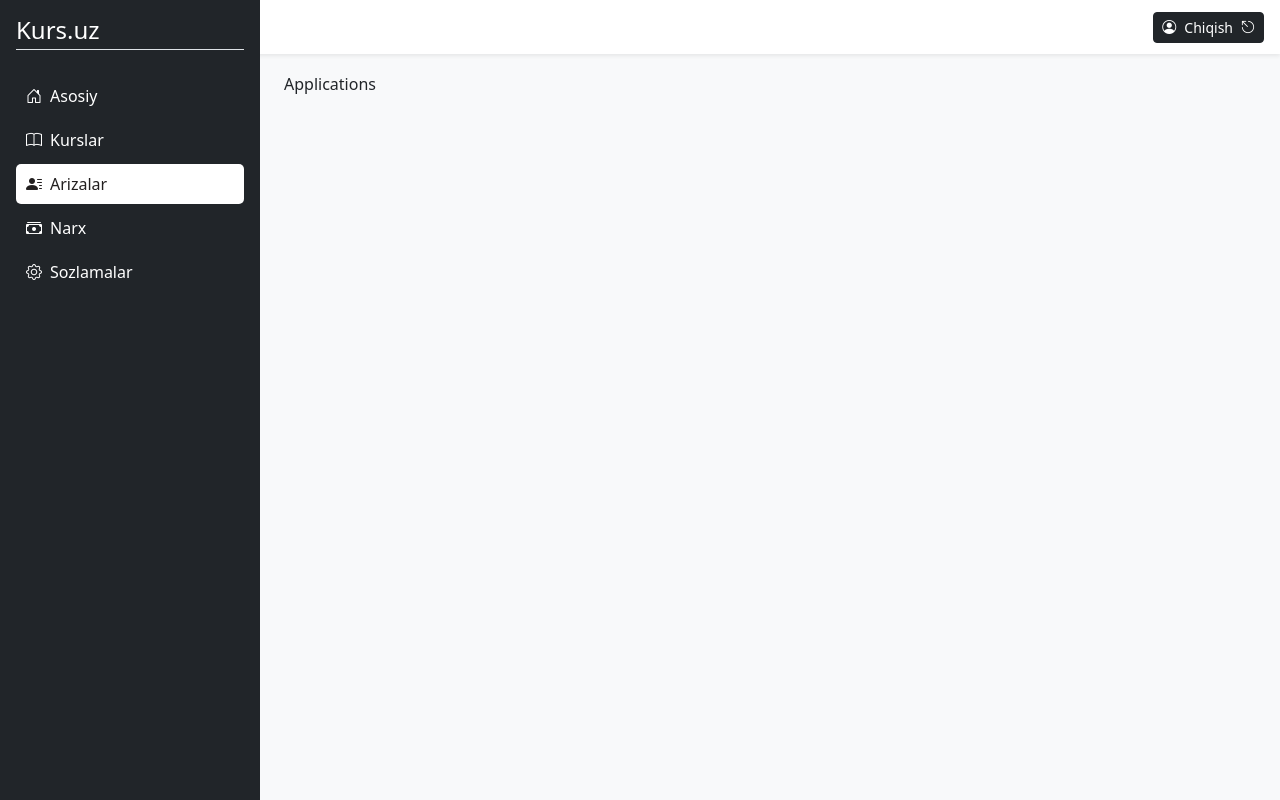
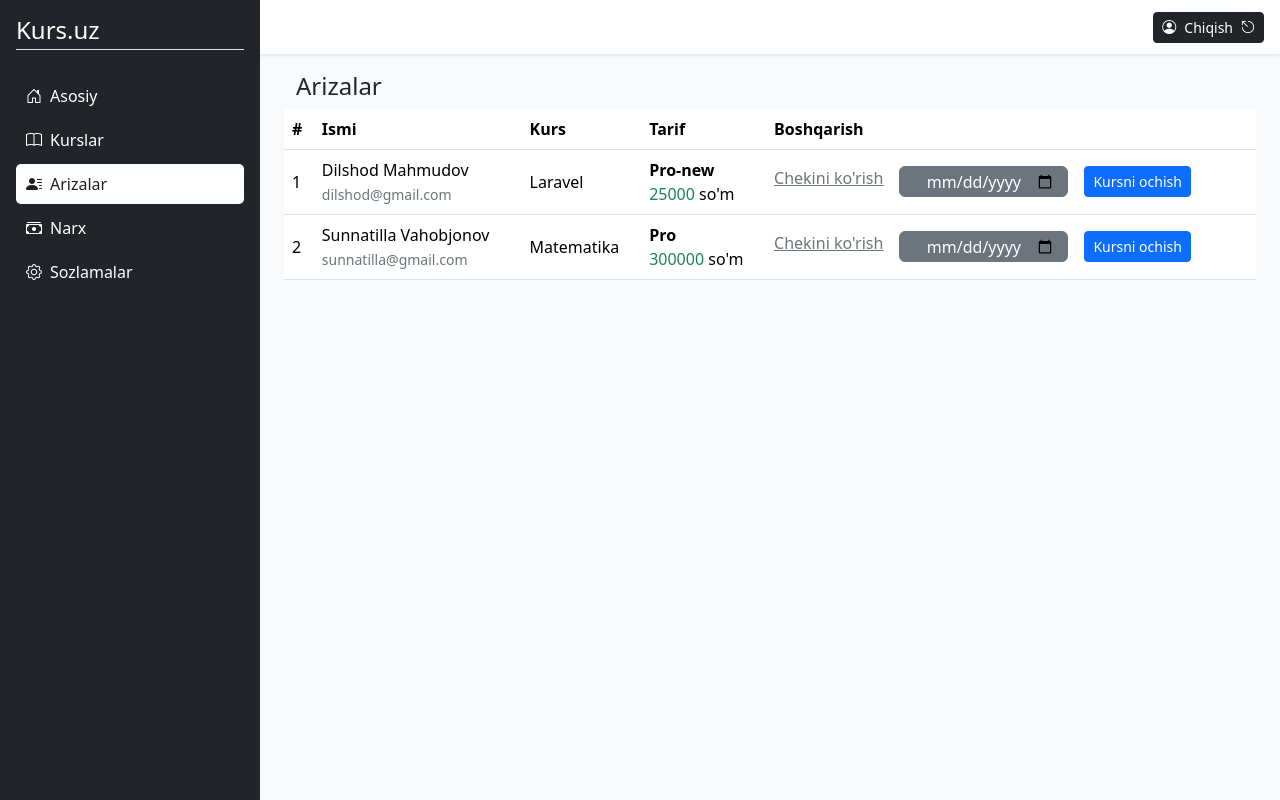
Before and after one commit to dilshodengineer/online-course, a React (Vite) app: page /dashboard/applications in a window 1280 px wide. Built offline with nearby package versions, Linux system fonts and the light colour scheme; sample sign-in values are in the browser's storage.

Commit message:
Feat (update-pricing) : ad update pricing feature

```diff
--- a/src/components/forms/CreatePricingForm.jsx
+++ b/src/components/forms/CreatePricingForm.jsx
@@ -1,16 +1,33 @@
-import React, { useState } from 'react';
+import React, { useEffect, useState } from 'react';
 import Input from '../ui/Input';
-import { createPricing } from '../../services/pricingService';
+import {
+    createPricing,
+    updatePricing,
+} from '../../services/pricingService';
+import { useNavigate } from 'react-router';
 
-const CreatePricingForm = () => {
+const CreatePricingForm = ({
+    initialData = null,
+    isEdit = false,
+}) => {
 
+    const navigate = useNavigate();
 
     const [formData, setFormData] = useState({
-        title: '',
-        price: '',
-        description: '',
+        title: initialData?.title || '',
+        price: initialData?.price || '',
+        description: initialData?.description || '',
     });
 
+    useEffect(() => {
+        if (initialData) {
+            setFormData({
+                title: initialData.title,
+                price: initialData.price,
+                description: initialData.description,
+            });
+        }
+    }, [initialData]);
 
     const handleChange = (e) => {
         setFormData({
@@ -19,22 +36,18 @@ const CreatePricingForm = () => {
         });
     };
 
-
     const handleSubmit = async (e) => {
         e.preventDefault();
 
         try {
-            const response = await createPricing(formData);
 
-            console.log(response);
+            if (isEdit) {
+                await updatePricing(initialData.id, formData);
+            } else {
+                await createPricing(formData);
+            }
 
-            alert("Tarif muvaffaqiyatli yaratildi!");
-
-            setFormData({
-                title: '',
-                price: '',
-                description: '',
-            });
+            navigate('/dashboard/pricing');
 
         } catch (error) {
             console.log(error);
@@ -42,48 +55,49 @@ const CreatePricingForm = () => {
         }
     };
 
-
     return (
-        <form className='col-md-7' onSubmit={handleSubmit}>
+        <form className="col-md-7" onSubmit={handleSubmit}>
             <Input
-                type='text'
-                name='title'
-                placeholder='Tarif nomi'
+                type="text"
+                name="title"
+                placeholder="Tarif nomi"
                 label="Tarif nomi"
                 value={formData.title}
                 onChange={handleChange}
-                className='mt-3'
+                className="mt-3"
             />
 
             <Input
-                type='text'
-                name='price'
-                placeholder='Tarif narxi'
-                label="Tarif nomi"
+                type="number"
+                name="price"
+                placeholder="Tarif narxi"
+                label="Tarif narxi"
                 value={formData.price}
                 onChange={handleChange}
-                className='mt-3'
+                className="mt-3"
             />
 
-            <label htmlFor="description" className='mt-3'>Tarif haqida</label>
-            <br />
+            <label htmlFor="description" className="mt-3">
+                Tarif haqida
+            </label>
+
             <textarea
                 name="description"
                 id="description"
-                className='form-control'
-                placeholder='Tarif haqida'
+                className="form-control"
+                placeholder="Tarif haqida"
                 value={formData.description}
                 onChange={handleChange}
-            ></textarea>
+            />
 
             <button
-                type='submit'
-                className="btn btn-primary px-3 rounded-5 mt-3"
+                type="submit"
+                className="btn btn-primary px-4 rounded-5 mt-3"
             >
-                Yaratsh
+                {isEdit ? "Yangilash" : "Saqlash"}
             </button>
         </form>
-    )
-}
+    );
+};
 
-export default CreatePricingForm
+export default CreatePricingForm;
--- a/src/components/ui/PricingCard.jsx
+++ b/src/components/ui/PricingCard.jsx
@@ -1,7 +1,7 @@
 import React from 'react'
 import { Link } from 'react-router'
 
-const PricingCard = ({ pricing }) => {
+const PricingCard = ({ pricing, onDelete }) => {
     return (
         <div className='card'>
             <div className="card-body">
@@ -17,7 +17,10 @@ const PricingCard = ({ pricing }) => {
                 </p>
 
                 <div className="d-flex justify-content-end gap-2">
-                    <button className="btn btn-sm btn-danger py-1">
+                    <button
+                    onClick={() => onDelete(pricing.id)}
+                    className="btn btn-sm btn-danger py-1"
+                    >
                         <i className="bi bi-trash-fill"></i>
                     </button>
 
--- a/src/pages/admin/applications/Applications.jsx
+++ b/src/pages/admin/applications/Applications.jsx
@@ -1,8 +1,77 @@
 import React from 'react'
+import Container from '../../../components/layouts/admin/Container'
+import { Link } from 'react-router'
 
 const Applications = () => {
   return (
-    <div>Applications</div>
+    <Container>
+
+      <h4>Arizalar</h4>
+
+      <table className='table align-middle'>
+        <thead>
+
+          <tr>
+            <th>#</th>
+            <th>Ismi</th>
+            <th>Kurs</th>
+            <th>Tarif</th>
+            <th>Boshqarish</th>
+          </tr>
+
+        </thead>
+        <tbody>
+
+          <tr>
+            <td>1</td>
+            <td>
+              <span>Dilshod Mahmudov</span>
+              <br />
+              <span className='small text-secondary'>dilshod@gmail.com</span>
+            </td>
+            <td>Laravel</td>
+            <td>
+              <b>Pro-new</b>
+              <br />
+              <span className="text-success">
+                25000
+              </span> so'm
+            </td>
+            <td>
+              <form className="d-flex gap-3">
+                <Link to="/" className='text-secondary'>Chekini ko'rish</Link>
+                <input type="date" className='btn btn-secondary py-0' />
+                <button className="btn btn-sm btn-primary">Kursni ochish</button>
+              </form>
+            </td>
+          </tr>
+          <tr>
+            <td>2</td>
+            <td>
+              <span>Sunnatilla Vahobjonov</span>
+              <br />
+              <span className='small text-secondary'>sunnatilla@gmail.com</span>
+            </td>
+            <td>Matematika</td>
+            <td>
+              <b>Pro</b>
+              <br />
+              <span className="text-success">
+                300000
+              </span> so'm
+            </td>
+            <td>
+              <form className="d-flex gap-3">
+                <Link to="/" className='text-secondary'>Chekini ko'rish</Link>
+                <input type="date" className='btn btn-secondary py-0' />
+                <button className="btn btn-sm btn-primary">Kursni ochish</button>
+              </form>
+            </td>
+          </tr>
+
+        </tbody>
+      </table>
+    </Container>
   )
 }
 
--- /dev/null
+++ b/src/pages/admin/pricing/EditPricing.jsx
@@ -0,0 +1,39 @@
+import React, { useEffect, useState } from 'react';
+import Container from '../../../components/layouts/admin/Container';
+import { useParams } from 'react-router';
+import CreatePricingForm from '../../../components/forms/CreatePricingForm';
+import { getPricing } from '../../../services/pricingService';
+
+const EditPricing = () => {
+    const { id } = useParams();
+
+    const [pricing, setPricing] = useState(null);
+
+    useEffect(() => {
+        const fetchPricing = async () => {
+            try {
+                const data = await getPricing(id);
+                setPricing(data);
+            } catch (error) {
+                console.log(error);
+            }
+        };
+
+        fetchPricing();
+    }, [id]);
+
+    return (
+        <Container>
+            <h4>Tarifni tahrirlash</h4>
+
+            {pricing && (
+                <CreatePricingForm
+                    initialData={pricing}
+                    isEdit={true}
+                />
+            )}
+        </Container>
+    );
+};
+
+export default EditPricing;
--- a/src/pages/admin/pricing/Pricing.jsx
+++ b/src/pages/admin/pricing/Pricing.jsx
@@ -2,7 +2,7 @@ import React, { useEffect, useState } from 'react';
 import Container from '../../../components/layouts/admin/Container';
 import { Link } from 'react-router';
 import PricingCard from '../../../components/ui/PricingCard';
-import { getPricings } from '../../../services/pricingService';
+import { getPricings, deletePricing } from '../../../services/pricingService';
 
 const Pricing = () => {
   const [pricings, setPricings] = useState([]);
@@ -20,6 +20,20 @@ const Pricing = () => {
     fetchPricings();
   }, []);
 
+  const handleDelete = async (id) => {
+    if (!window.confirm("Tarifni o'chirmoqchimisiz?")) {
+      return;
+    }
+
+    try {
+      await deletePricing(id);
+
+      setPricings((prev) => prev.filter((item) => item.id !== id));
+    } catch (error) {
+      console.log(error);
+    }
+  };
+
 
   return (
     <Container>
@@ -34,7 +48,10 @@ const Pricing = () => {
           key={pricing.id}
           className="col-xl-4 col-md-6 mt-4"
         >
-          <PricingCard pricing={pricing} />
+          <PricingCard
+            pricing={pricing}
+            onDelete={handleDelete}
+          />
         </div>
       ))}
 
--- a/src/routes/AppRouter.jsx
+++ b/src/routes/AppRouter.jsx
@@ -15,6 +15,7 @@ import RoleRoute from './RoleRoute';
 import CreateCourse from '../pages/admin/courses/CreateCourse';
 import EditCourse from '../pages/admin/courses/EditCourse';
 import CreatePricing from '../pages/admin/pricing/CreatePricing';
+import EditPricing from '../pages/admin/pricing/EditPricing';
 
 const AppRouter = () => {
   return (
@@ -44,6 +45,7 @@ const AppRouter = () => {
 
               <Route path="pricing" element={<Pricing />} />
               <Route path='pricing/create' element={<CreatePricing />} />
+              <Route path='pricing/:id/edit' element={<EditPricing />} />
 
               <Route path="settings" element={<Settings />} />
             </Route>
--- a/src/services/pricingService.js
+++ b/src/services/pricingService.js
@@ -9,3 +9,18 @@ export const getPricings = async () => {
     const response = await api.get("/pricings");
     return response.data;
 };
+
+export const getPricing = async (id) => {
+    const response = await api.get(`/pricings/${id}`);
+    return response.data;
+};
+
+export const updatePricing = async (id, data) => {
+    const response = await api.put(`/pricings/${id}`, data);
+    return response.data;
+};
+
+export const deletePricing = async (id) => {
+    const response = await api.delete(`/pricings/${id}`);
+    return response.data;
+};
```
Also changed, not shown: src/pages/admin/pricing/CreatePricing.jsx (+4 -4 lines).
